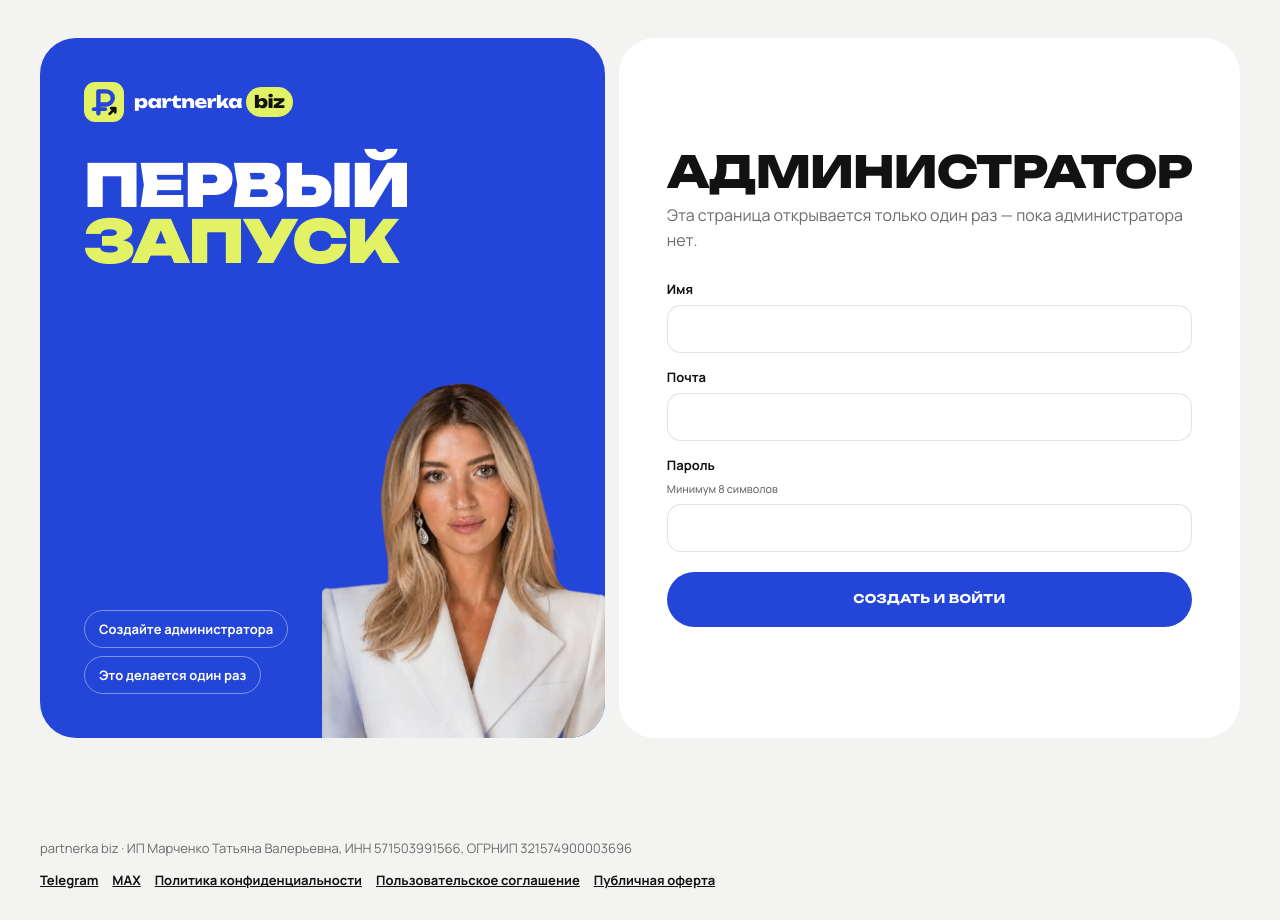
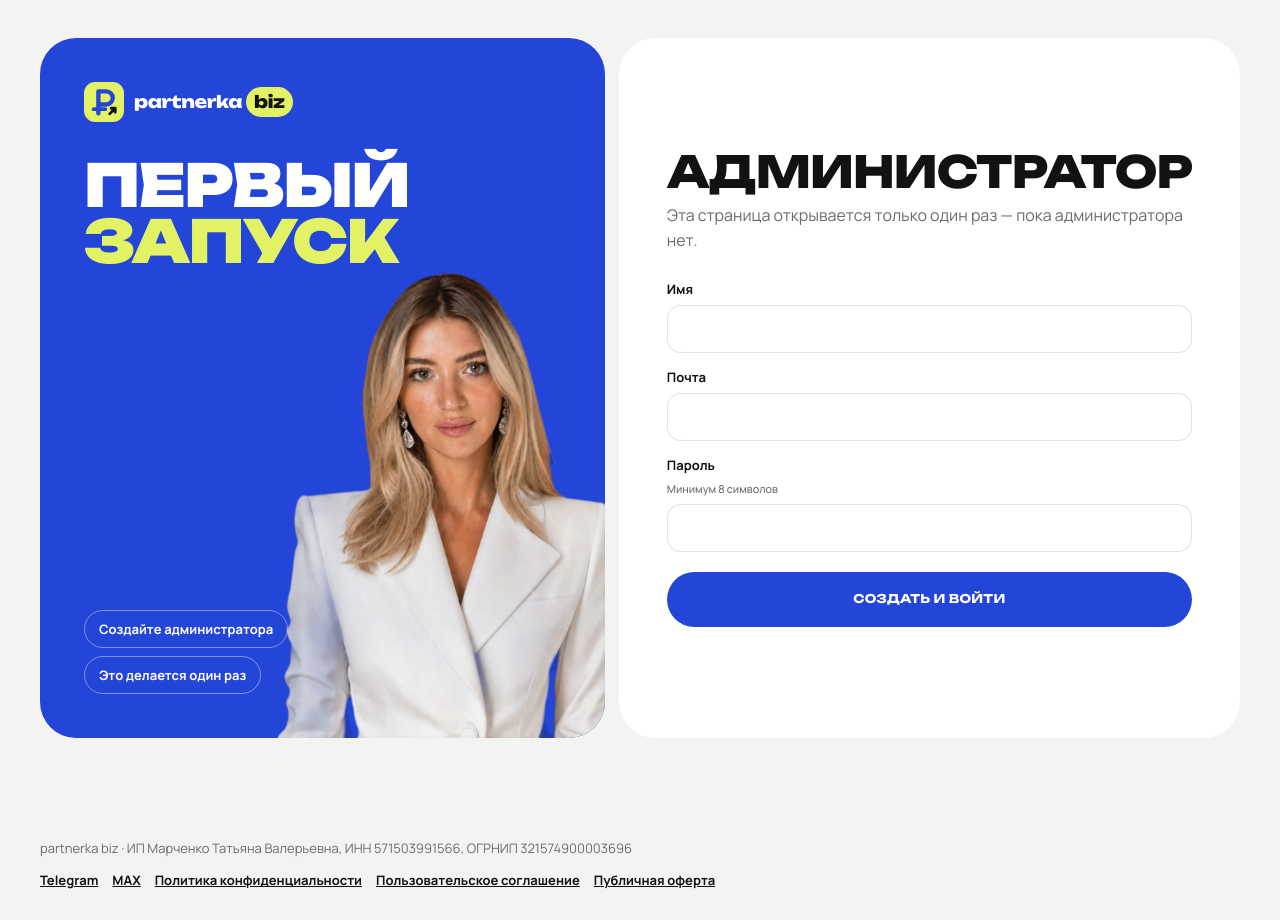
Before and after one commit to tspasova0705-ux/mysite, a PHP site: page /lk/setup.php in a window 1280 px wide. Run offline with PHP 8.4, Linux system fonts and the light colour scheme; some libraries are stand-ins or nearby versions.

Commit message:
Show full silhouette on cabinet login and register pages
Co-Authored-By: Claude Opus 5.5 <noreply@anthropic.com>
Claude-Session: https://claude.ai/code/session_015gxBjUa9Ty9qLThEiKhuUU

```diff
--- a/lk/assets/lk.css
+++ b/lk/assets/lk.css
@@ -115,9 +115,9 @@ input:focus,textarea:focus,select:focus{border-color:var(--blue);box-shadow:0 0
 .auth-art{position:relative;background:var(--blue);color:var(--white);border-radius:36px;padding:44px;overflow:hidden;display:flex;flex-direction:column;justify-content:space-between;min-height:520px}
 .auth-art .big{font-family:Unbounded,sans-serif;font-weight:900;text-transform:uppercase;font-size:clamp(36px,4.6vw,64px);line-height:.95;letter-spacing:-.03em}
 .auth-art .big em{font-style:normal;color:var(--lime)}
-.auth-photo{position:absolute;right:0;bottom:0;width:min(380px,50%);aspect-ratio:840/1100;overflow:hidden}
+.auth-photo{position:absolute;right:0;bottom:0;width:min(440px,58%);aspect-ratio:900/1277;overflow:hidden}
 
-.auth-photo img{position:absolute;right:0;top:4%;width:100%;max-width:none}
+.auth-photo img{position:absolute;right:0;bottom:0;width:100%;height:auto;max-width:none}
 .auth-art .feat{display:grid;justify-items:start;gap:8px;max-width:52%;position:relative;z-index:1}
 .auth-art .feat span{display:inline-flex;align-self:flex-start;padding:8px 14px;border-radius:999px;border:1.5px solid rgba(255,255,255,.4);font-size:13px;font-weight:700}
 .auth-form{background:var(--white);border-radius:36px;padding:48px;display:flex;flex-direction:column;justify-content:center}
@@ -126,7 +126,7 @@ input:focus,textarea:focus,select:focus{border-color:var(--blue);box-shadow:0 0
 .auth-form .btn{width:100%;margin-top:6px}
 .auth-switch{margin-top:20px;font-size:14px;color:var(--muted);text-align:center}
 .auth-switch a{color:var(--blue);font-weight:700}
-@media (max-width:860px){.auth{grid-template-columns:1fr}.auth-art{min-height:340px;padding:30px}.auth-photo{width:46%}.auth-art .big{max-width:62%;font-size:28px}.auth-art{min-height:400px!important}.auth-art .feat{display:none}.auth-form{padding:30px 22px}}
+@media (max-width:860px){.auth{grid-template-columns:1fr}.auth-art{min-height:340px;padding:30px}.auth-photo{width:42%}.auth-art .big{max-width:62%;font-size:28px}.auth-art{min-height:400px!important}.auth-art .feat{display:none}.auth-form{padding:30px 22px}}
 
 /* dashboard */
 .hello{position:relative;background:var(--blue);color:var(--white);border-radius:36px;padding:40px 44px;overflow:hidden;display:grid;grid-template-columns:1.3fr 1fr;gap:30px;align-items:center}
--- a/lk/inc/layout.php
+++ b/lk/inc/layout.php
@@ -12,7 +12,7 @@ function layout_head(string $title, string $active = '', bool $bare = false): vo
 <link rel="icon" href="<?= e(BASE) ?>/../assets/logo-mark.svg" type="image/svg+xml">
 <link rel="apple-touch-icon" href="<?= e(BASE) ?>/../assets/icon-180.png">
 <link rel="stylesheet" href="<?= e(BASE) ?>/../assets/fonts.css">
-<link rel="stylesheet" href="<?= url('assets/lk.css') ?>?v=5">
+<link rel="stylesheet" href="<?= url('assets/lk.css') ?>?v=6">
 </head>
 <body class="<?= $admin ? 'is-admin' : '' ?>">
 <?php if (!$bare): ?>
@@ -65,7 +65,7 @@ function auth_art(string $title, array $features): void { ?>
       <div class="big" style="margin-top:28px"><?= $title ?></div>
     </div>
     <div class="feat"><?php foreach ($features as $f): ?><span><?= e($f) ?></span><?php endforeach; ?></div>
-    <span class="auth-photo"><img src="<?= e(BASE) ?>/../assets/portrait-frame.webp" alt="Татьяна Марченко — автор курса"></span>
+    <span class="auth-photo"><img src="<?= e(BASE) ?>/../assets/portrait-cut.webp" alt="Татьяна Марченко — автор курса"></span>
   </div>
 <?php }
 
```
